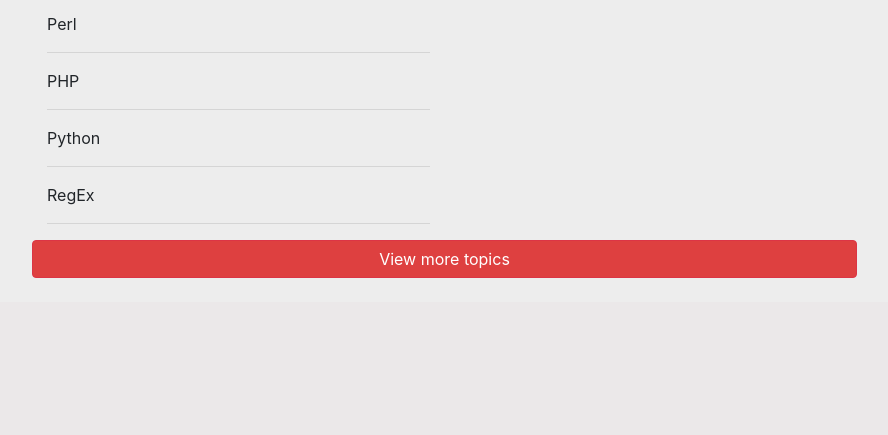
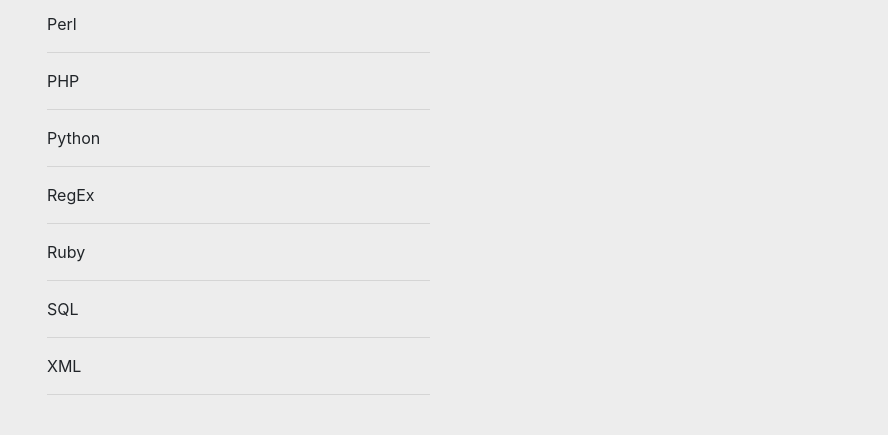
Before and after one commit to Mehxa/ASPJ-Project, a Flask app: page /adminTopics in a window 1280 px wide. Shown: the part 695-1130 px from the top of the page, without its empty margins (338-1226 px from the left). Before the commit the page ends 973 px from the top, so only its background shows below. Run offline with Flask 2, Linux system fonts and the light colour scheme; data comes from the database, SQL or seed files in the repository; some libraries are stand-ins or nearby versions.

Commit message:
removed useless button, admin can't delete another admin acct

```diff
--- a/main.py
+++ b/main.py
@@ -348,7 +348,7 @@
 @app.route('/topics')
 def topics():
     # uncomment from here
-    sql = "SELECT Content FROM topic ORDER BY Content ASC LIMIT 15"
+    sql = "SELECT Content FROM topic ORDER BY Content "
     tupleCursor.execute(sql)
     listOfTopics = tupleCursor.fetchall()
     return render_template('topics.html', currentPage='topics', **sessionInfo, listOfTopics=listOfTopics)
@@ -400,7 +400,7 @@
 @app.route('/adminTopics')
 def adminTopics():
     # uncomment from here
-    sql = "SELECT Content FROM topic ORDER BY Content ASC LIMIT 15"
+    sql = "SELECT Content FROM topic ORDER BY Content "
     tupleCursor.execute(sql)
     listOfTopics = tupleCursor.fetchall()
     return render_template('adminTopics.html', currentPage='adminTopics', **sessionInfo, listOfTopics=listOfTopics)
--- a/templates/adminHome.html
+++ b/templates/adminHome.html
@@ -69,7 +69,7 @@
       {% endfor %}
 
         <div>
-          <a href="/topics" class="btn btn-danger w-100">View more posts</a>
+          <a href="" class="btn btn-danger w-100">View more posts</a>
         </div>
     </div> <!--Column-->
 
--- a/templates/adminTopics.html
+++ b/templates/adminTopics.html
@@ -61,9 +61,9 @@
         </div>
 
 
-        <div>
-          <a href="" class="btn btn-danger w-100">View more topics</a>
-        </div>
+        <!-- <div>
+          <a href="#" class="btn btn-danger w-100">View more topics</a>
+        </div> -->
     </div>
 
   </div> <!--Row-->
--- a/templates/topics.html
+++ b/templates/topics.html
@@ -60,9 +60,7 @@
         </div>
 
 
-        <div>
-          <a href="" class="btn btn-danger w-100">blahblahblah</a>
-        </div>
+
     </div>
 
   </div> <!--Row-->
```
